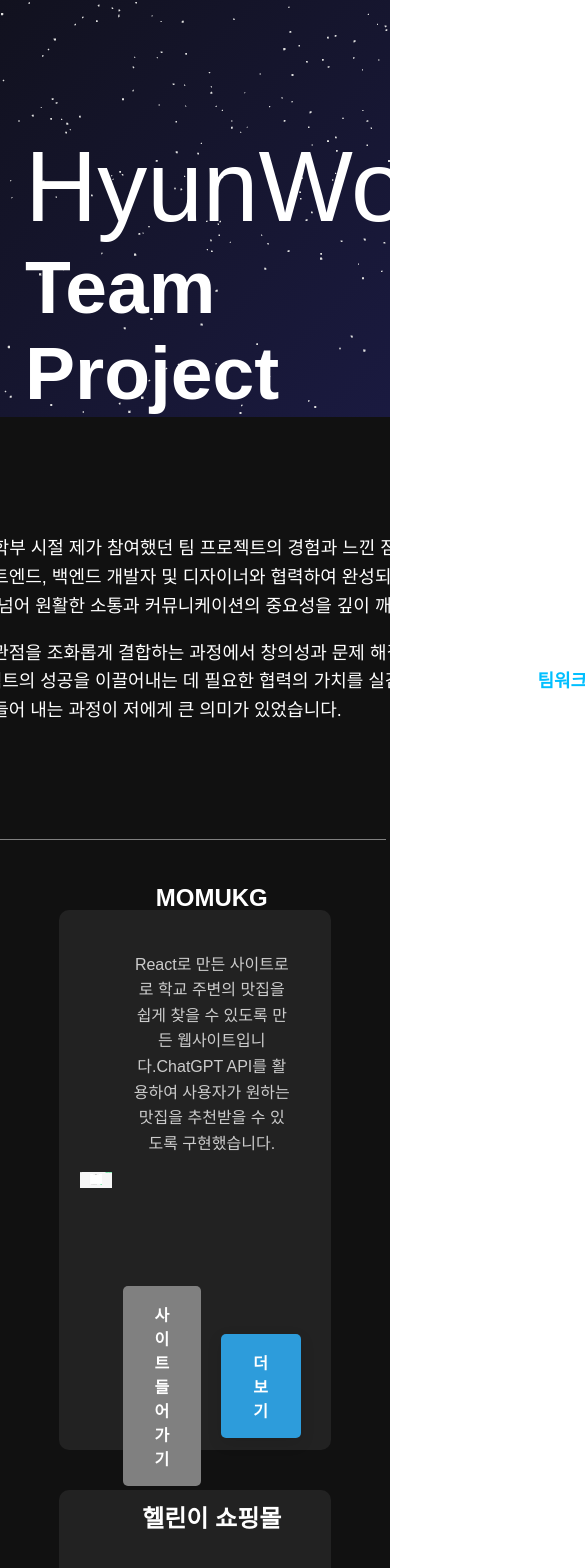
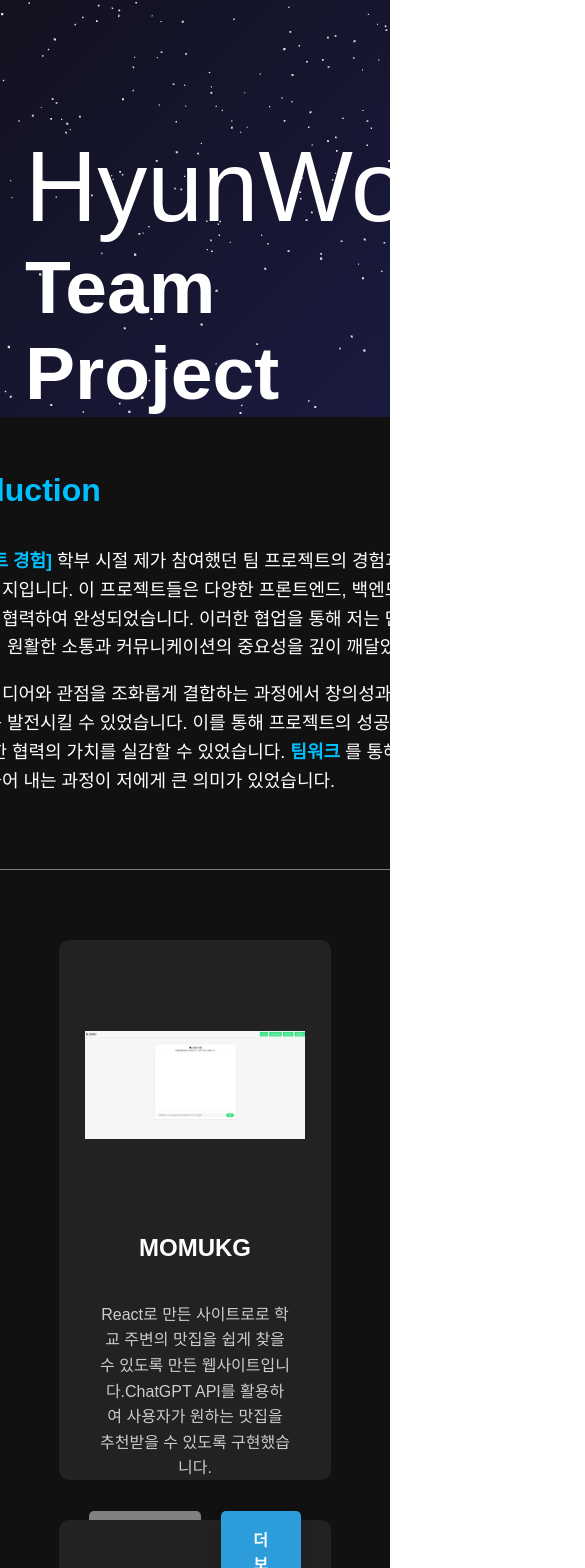
Before and after one commit to gusdn010158/Portfolio, a React (Create React App) app: page /Collabo in a window 390 px wide. Shown: the part 427-1995 px from the top of the page, 585 px wide, since content can reach past the window. Built offline with nearby package versions, Linux system fonts and the light colour scheme.

Commit message:
Responsive web dev

```diff
--- a/src/Alone.js
+++ b/src/Alone.js
@@ -133,8 +133,13 @@ const HeroSection = styled.section`
   align-items: center;
   font-size: 2rem;
   font-size: 35px;
+  margin: 0px 20px 0px 20px;
   @media (max-width: 1440px) {
     font-size: 25px;
+  }
+
+  @media (max-width: 1440px) {
+    font-size: 20px;
   }
   h4 {
     font-family: Arial, sans-serif;
--- a/src/Introduceg.js
+++ b/src/Introduceg.js
@@ -38,15 +38,24 @@ export default Introduceg;
 
 const Modiv = styled.div`
   width: 1000px;
+  @media (max-width: 768px) {
+    max-width: 568px;
+  }
 `;
 const Content = styled.div`
   flex: 1;
   max-width: 1000px;
   display: flex;
+  @media (max-width: 768px) {
+    flex-direction: column;
+  }
   h2 {
     font-size: 32px;
     margin-bottom: 20px;
     color: #00bfff;
+    @media (max-width: 768px) {
+      margin-left: 20px;
+    }
   }
 
   p {
@@ -70,4 +79,9 @@ const ShowMore = styled(Component)`
   align-items: center;
   justify-content: center;
   border-bottom: 1px solid gray;
+  @media (max-width: 768px) {
+    max-width: 83%;
+    padding-left: 17%;
+    padding-bottom: 30px;
+  }
 `;
--- a/src/ProjectCard.js
+++ b/src/ProjectCard.js
@@ -73,6 +73,9 @@ const Twobtn = styled.div`
   display: flex;
   align-items: center;
   margin-top: 100px;
+  @media (max-width: 768px) {
+    margin-top: 0px;
+  }
 `;
 const RIGHT = styled.div`
   display: flex;
@@ -80,6 +83,10 @@ const RIGHT = styled.div`
   justify-content: center;
   align-items: center;
   width: 700px;
+
+  @media (max-width: 768px) {
+    width: 100%;
+  }
 `;
 const MotionParagraph = styled(motion.p)`
   font-size: 18px;
@@ -124,6 +131,9 @@ const ProjectSection = styled.section`
     height: 500px;
     text-align: center;
     display: flex;
+    @media (max-width: 768px) {
+      flex-direction: column;
+    }
   }
   img {
     width: 800px;
@@ -131,6 +141,9 @@ const ProjectSection = styled.section`
     object-fit: contain;
     @media (max-width: 1440px) {
       width: 95%;
+    }
+    @media (max-width: 768px) {
+      height: 250px;
     }
   }
 `;
```
